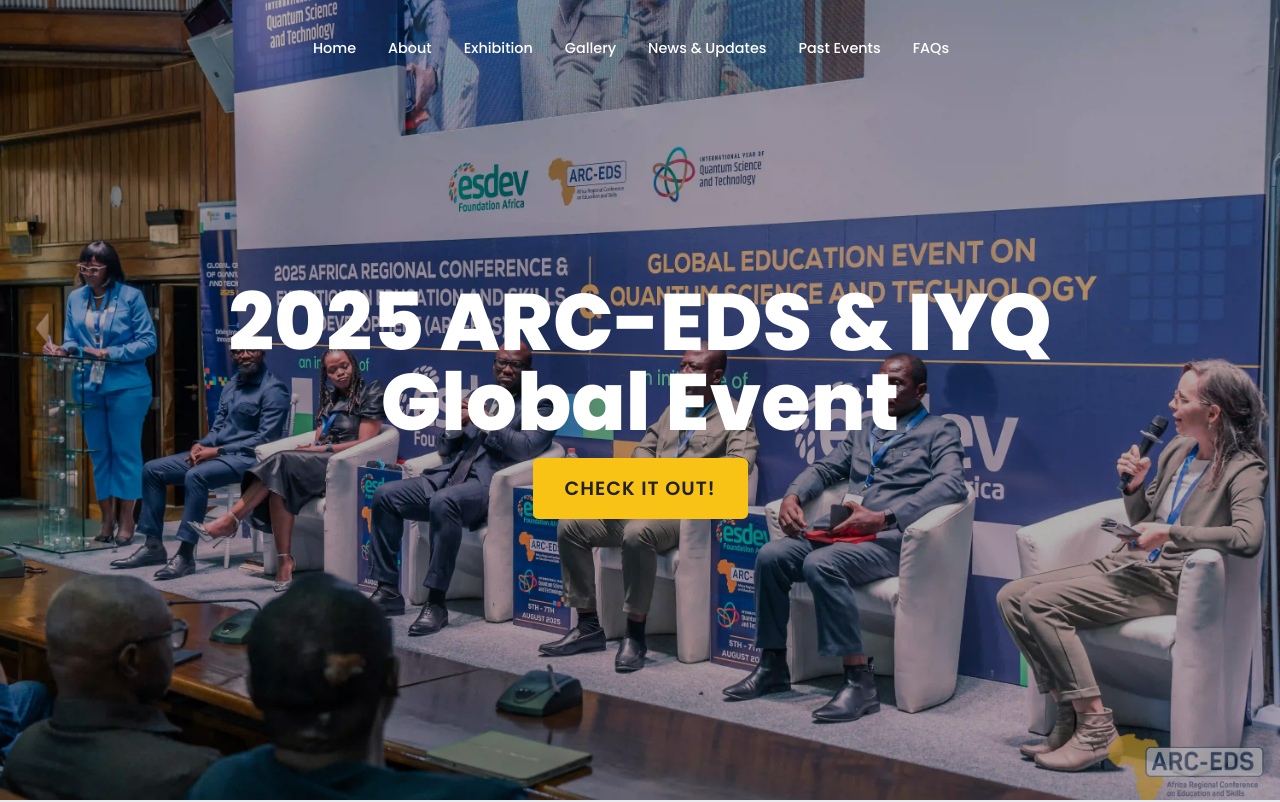
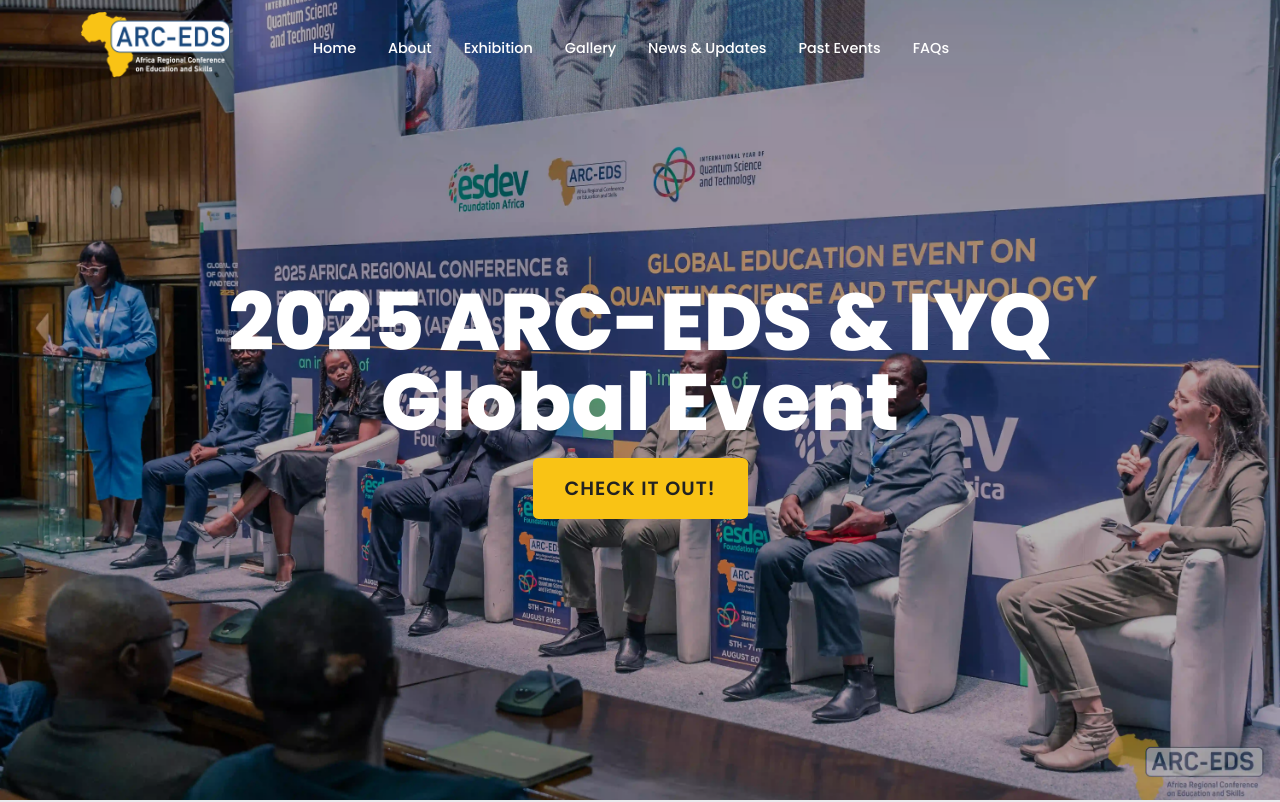
Before and after one commit to devatace/arc-eds-rebuild, a React (Vite) app in the folder landingPage/: page / in a window 1280 px wide. Shown: the top 802 px of the page. Built offline with nearby package versions, Linux system fonts and the light colour scheme; a web font is replaced by a local one.

Commit message:
Updates logo image source
Updates the logo image source to use the imported Logo component instead of a hardcoded path.
This allows for better management of assets and ensures the correct logo is displayed.

```diff
--- a/landingPage/src/layouts/mainLayout.jsx
+++ b/landingPage/src/layouts/mainLayout.jsx
@@ -96,7 +96,7 @@
         <Fragment>
             <header className={(scrolled || isNavVisible) ? styles.scrolled : ''}>
                 <a href="/" className={styles.logo}>
-                    <img src="/icon.svg" alt="EduSkills Africa logo" width={150} />
+                    <img src={Logo} alt="EduSkills Africa logo" width={150} />
                 </a>
 
                 <nav>
@@ -146,7 +146,7 @@
             <footer>
                 <section className={styles.about}>
                     <div className={styles.logo}>
-                        <img src="/icon.svg" alt="ARC-EDS logo" width={150} />
+                        <img src={Logo} alt="ARC-EDS logo" width={150} />
                     </div>
 
                     <p>
```
